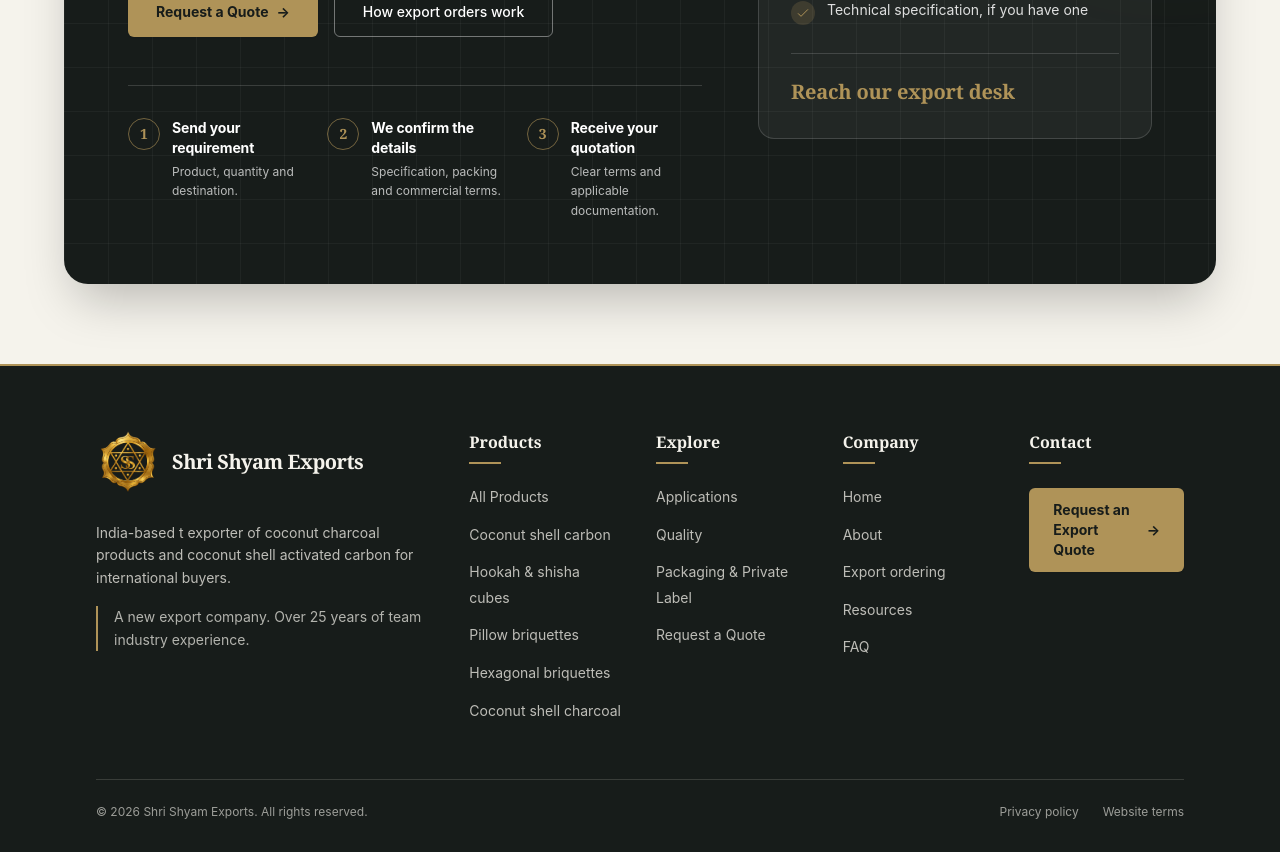
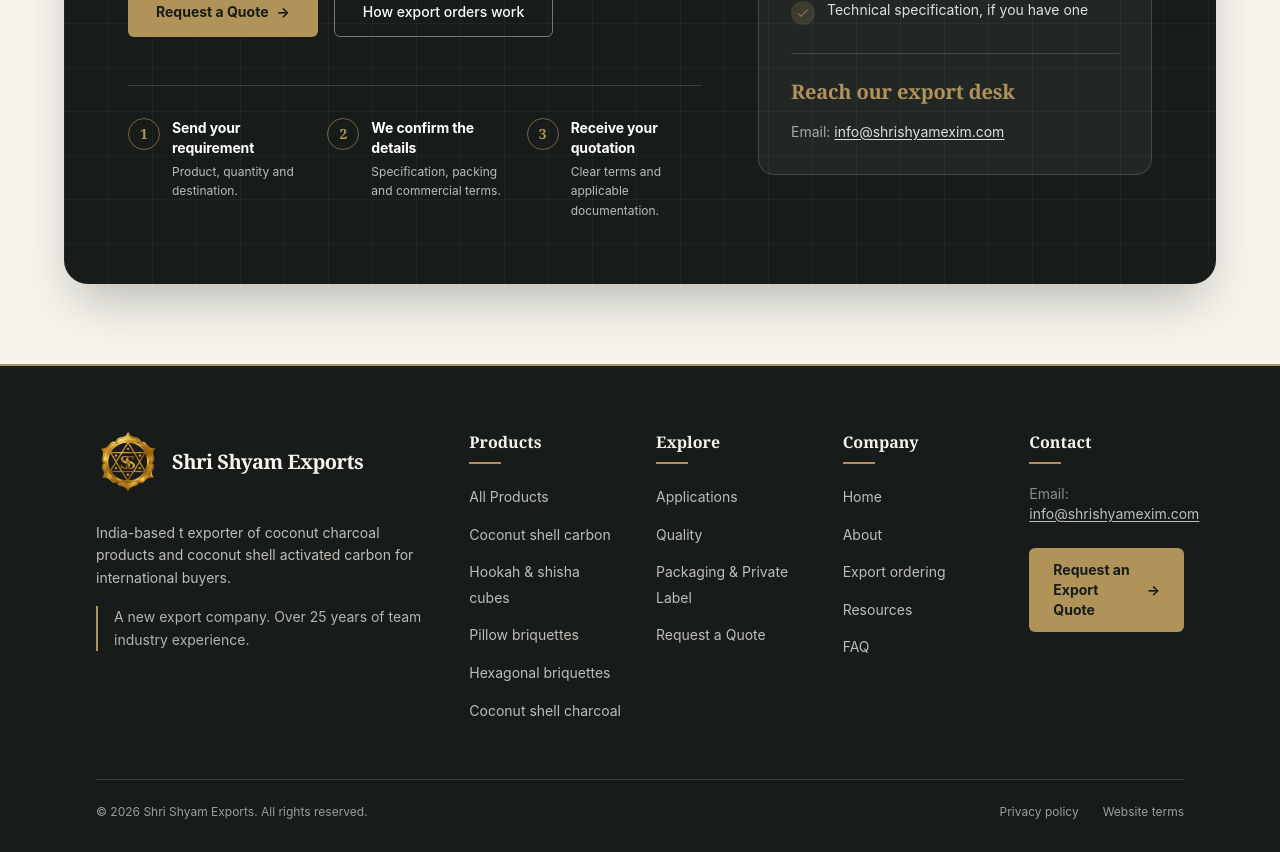
Before and after one commit to yashshingne33/shreeshyamexports, a React (Vite) app: page / in a window 1280 px wide. Shown: the part 5800-6652 px from the top of the page. Built offline with nearby package versions, Linux system fonts and the light colour scheme.

Commit message:
Added mail id in footer

```diff
--- a/src/components/layout/Footer.jsx
+++ b/src/components/layout/Footer.jsx
@@ -113,7 +113,7 @@
           {/* Contact */}
           <div className="sm:col-span-2 lg:col-span-2">
             <ColumnTitle>Contact</ColumnTitle>
-            <ContactLines className="mt-5 text-ivory/75" />
+            <ContactLines className="mt-5 text-ivory/75 [&_a]:transition-colors [&_a:hover]:text-brass" />
             <Link to="/request-a-quote/" className={`${BTN_QUOTE} mt-6`}>
               Request an Export Quote <span aria-hidden="true">&rarr;</span>
             </Link>
--- a/src/data/site.js
+++ b/src/data/site.js
@@ -3,7 +3,7 @@
 // blank is hidden by the UI, so no placeholder phone/email/address is ever shown to buyers.
 export const COMPANY = {
   name: "Shri Shyam Exports", // owner to confirm final spelling (Sri / Shri / Shree) and legal name
-  email: "",     // e.g. "export@yourdomain.com" — monitored export mailbox
+  email: "info@shrishyamexim.com",     // e.g. "export@yourdomain.com" — monitored export mailbox
   phone: "",     // e.g. "+91 …" with country code
   whatsapp: "",  // digits only incl. country code, e.g. "91XXXXXXXXXX"
   address: "",   // registered business address, once reconciled
```
